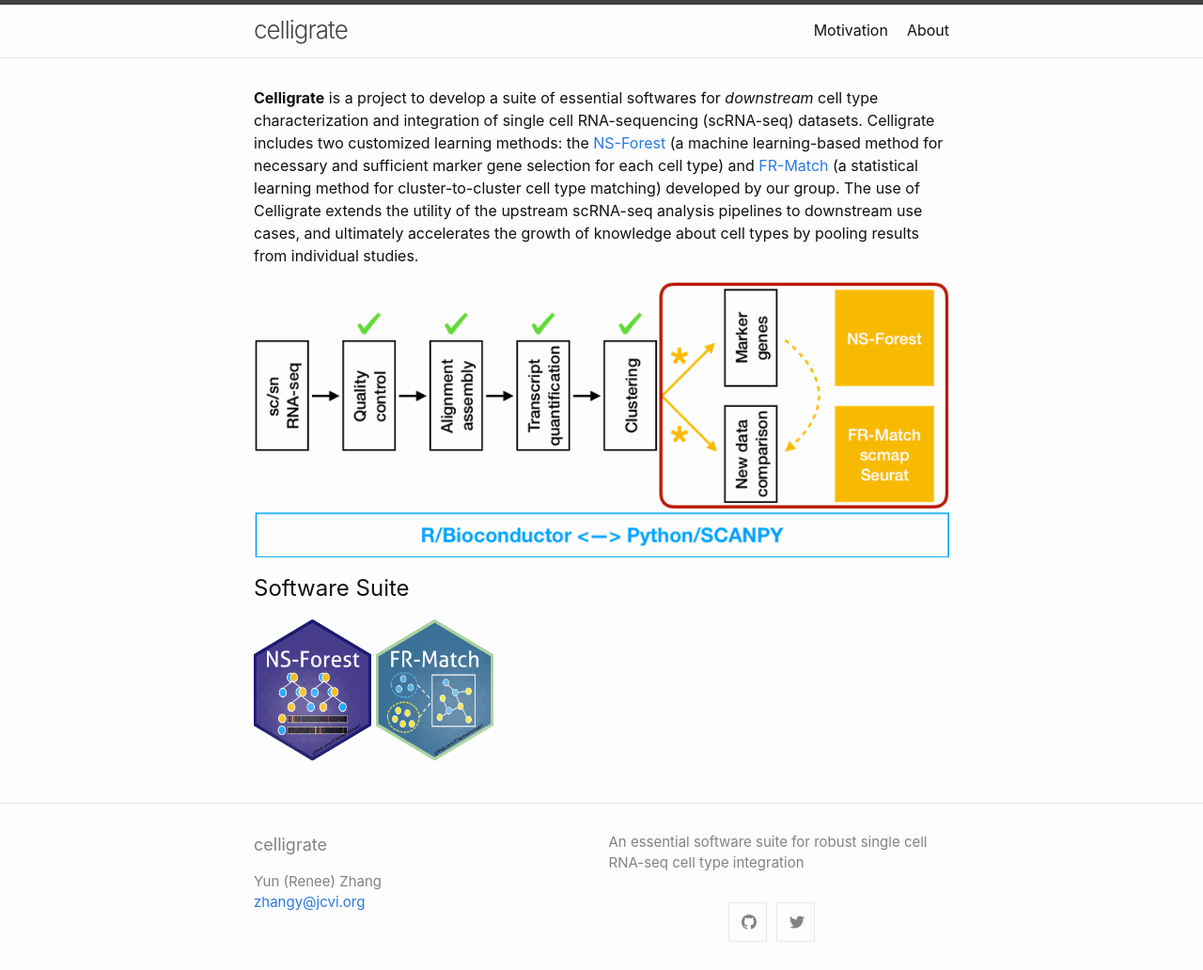
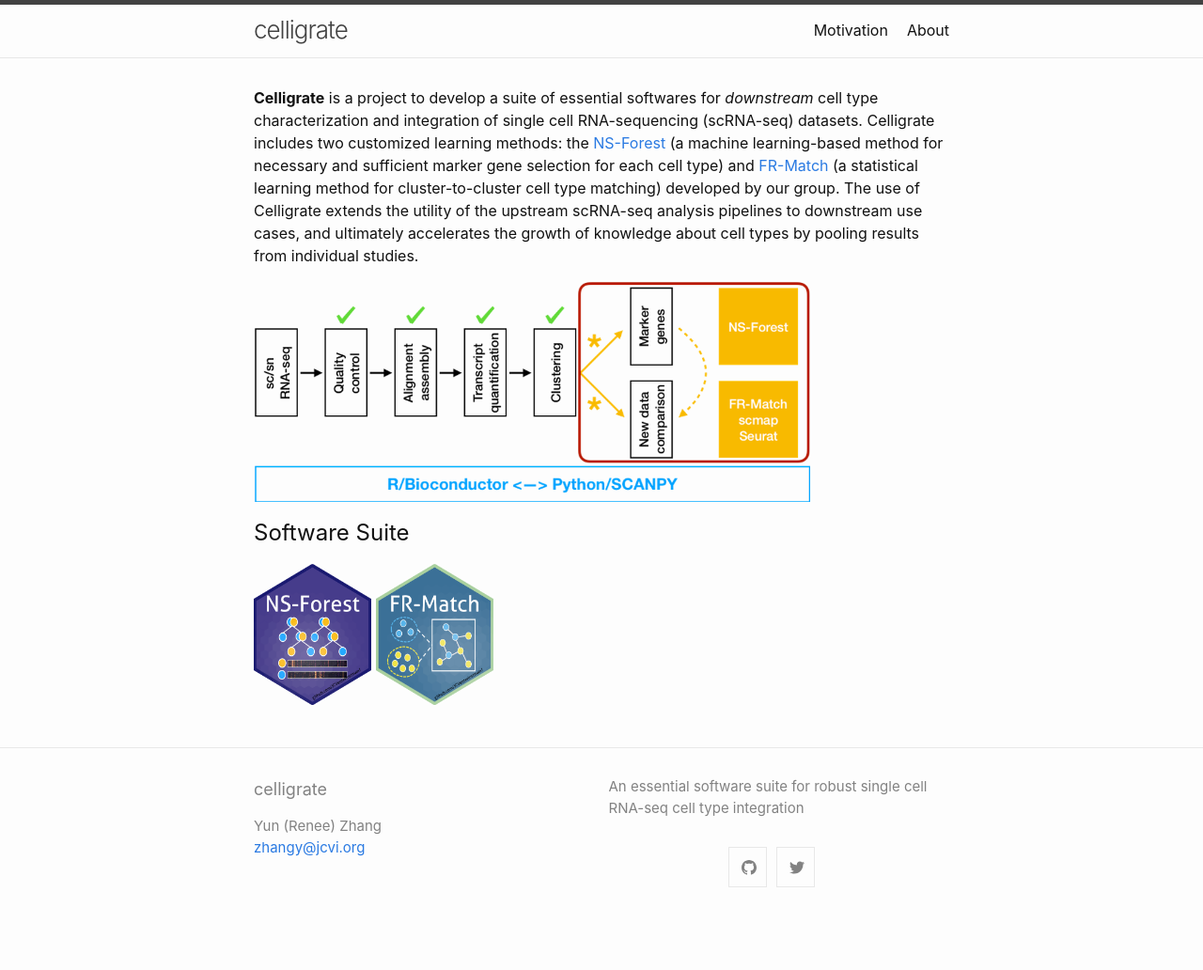
Before and after one commit to JCVenterInstitute/celligrate, a Jekyll site: the page built from index.md, in a window 1280 px wide. Shown: the whole page at 94% size. Built offline with Jekyll 4.4.1, drawn with Linux system fonts in a browser that asks for light colours; after the commit the page ends 974 px from its top, so only the background shows below that.

Commit message:
adjust figure size

```diff
--- a/index.md
+++ b/index.md
@@ -10,7 +10,7 @@ layout: home
 
 **Celligrate** is a project to develop a suite of essential softwares for *downstream* cell type characterization and integration of single cell RNA-sequencing (scRNA-seq) datasets. Celligrate includes two customized learning methods: the [NS-Forest](https://github.com/JCVenterInstitute/NSForest)  (a machine learning-based method for necessary and sufficient marker gene selection for each cell type) and [FR-Match](https://github.com/JCVenterInstitute/FRmatch) (a statistical learning method for cluster-to-cluster cell type matching) developed by our group. The use of Celligrate extends the utility of the upstream scRNA-seq analysis pipelines to downstream use cases, and ultimately accelerates the growth of knowledge about cell types by pooling results from individual studies.
 
-![](images/celligrate.png)
+![](images/celligrate.png){:height="80%" width="80%"}
 
 ## Software Suite
 
```
